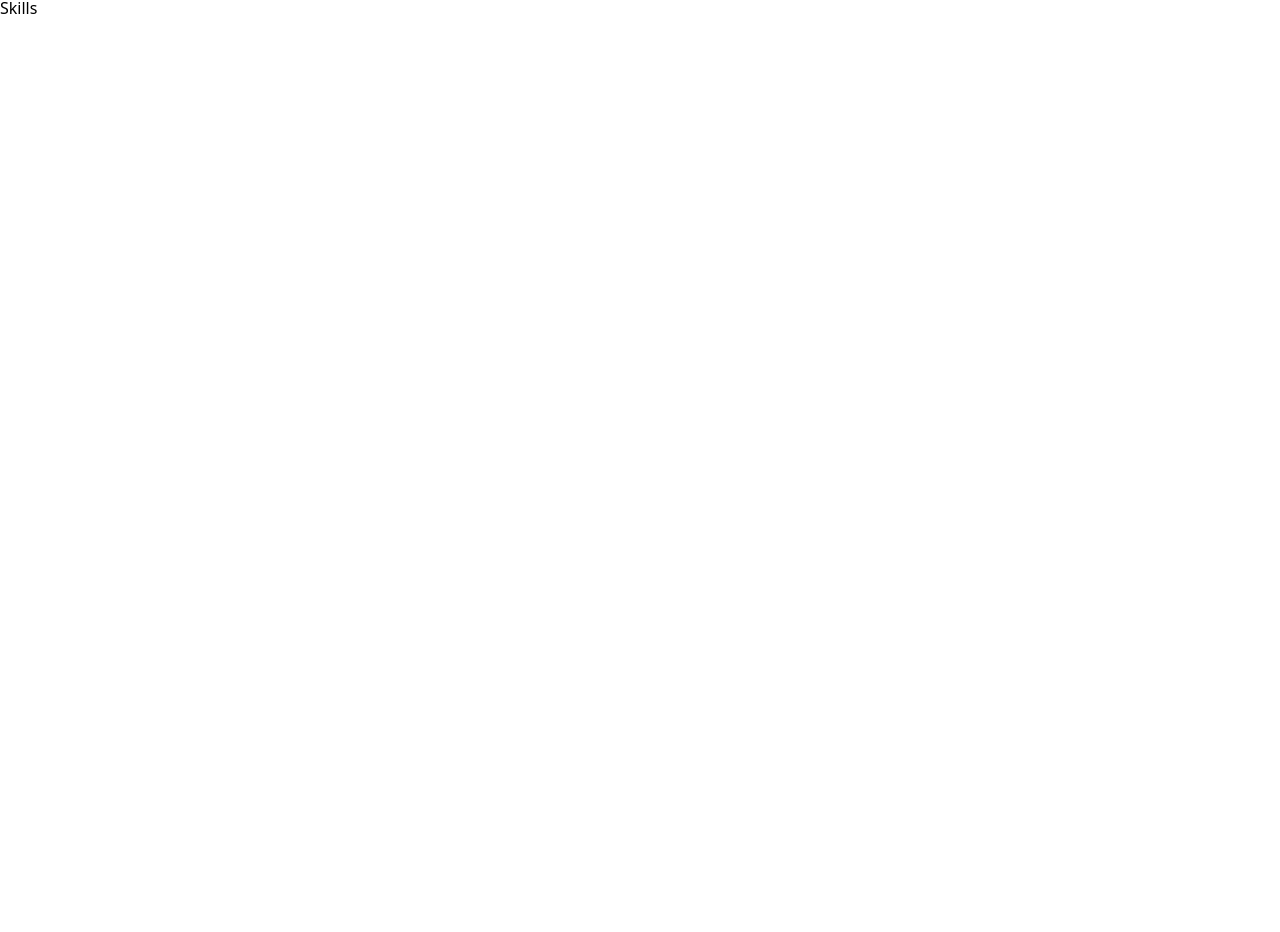
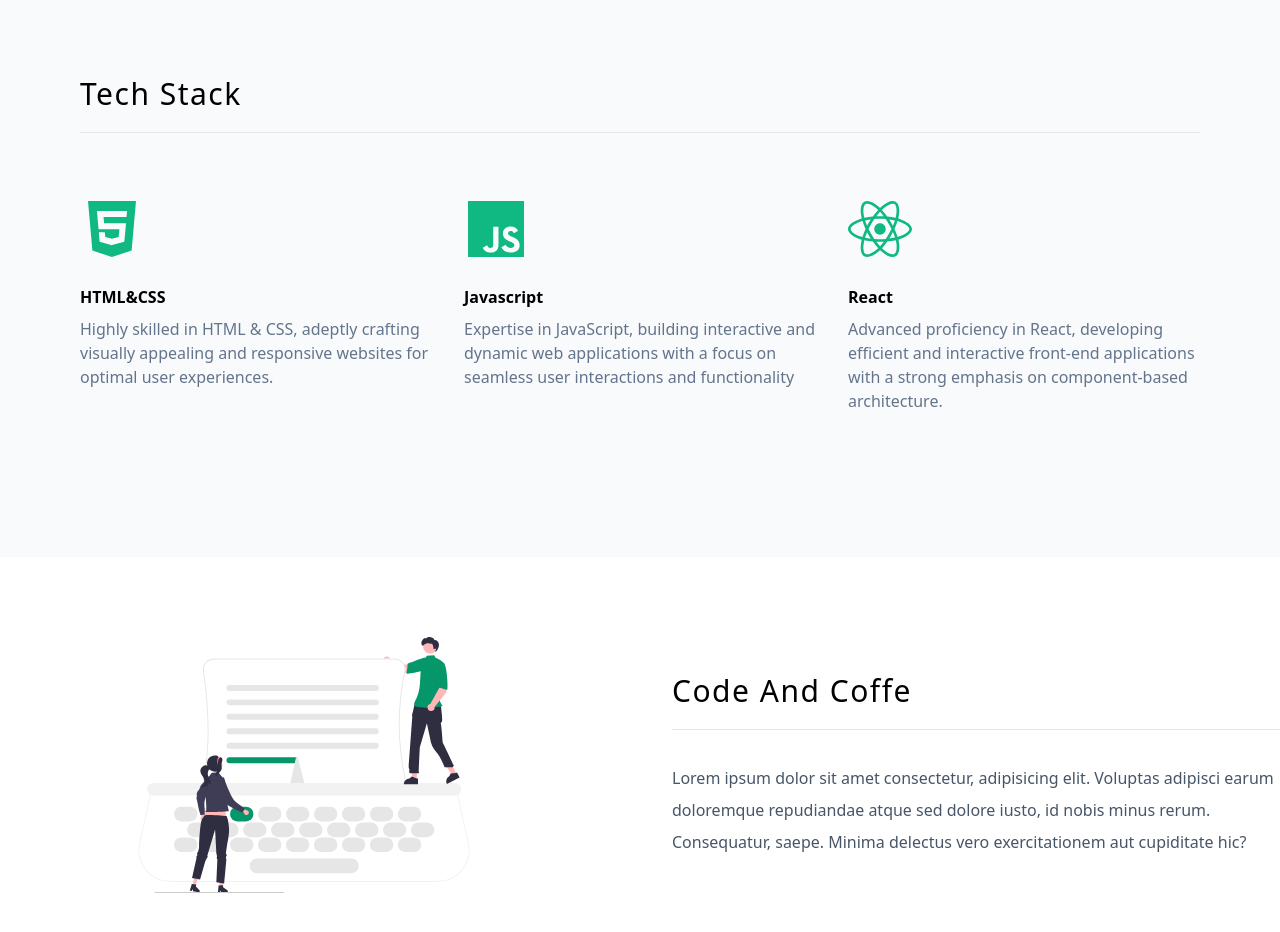
Before and after one commit to r8now/portfolio, a React (Vite) app: page / in a window 1280 px wide. Shown: the part 680-1612 px from the top of the page. Before the commit the page ends 800 px from the top, so only its background shows below. Built offline with nearby package versions, Linux system fonts and the light colour scheme.

Commit message:
more components added

```diff
--- a/index.html
+++ b/index.html
@@ -1,5 +1,5 @@
 <!doctype html>
-<html lang="en">
+<html lang="en" class="bg-slate-50 scroll-smooth">
   <head>
     <meta charset="UTF-8" />
     <link rel="icon" type="image/svg+xml" href="/vite.svg" />
--- a/src/App.jsx
+++ b/src/App.jsx
@@ -1,3 +1,4 @@
+import About from "./components/About";
 import Hero from "./components/Hero";
 import Navbar from "./components/Navbar"
 import Skills from "./components/Skills";
@@ -8,6 +9,7 @@ const App = () => {
       <Navbar />
       <Hero/>
       <Skills/>
+      <About/>
     </>
   );
 }
--- /dev/null
+++ b/src/components/About.jsx
@@ -0,0 +1,19 @@
+
+import aboutSvg from "../assets/about.svg";
+import SectionTitle from "./SectionTitle";
+const About = () => {
+  return (
+    <section className="bg-white py-20 " id="about">
+
+        <div className="align-element grid md:grid-cols-2 items-center gap-16">
+            <img src={aboutSvg} alt="aboutSvg" className="w-full h-64" />
+            <article>
+                <SectionTitle text="code and coffe"/>
+                <p className="text-slate-600 mt-8 leading-loose">Lorem ipsum dolor sit amet consectetur, adipisicing elit. Voluptas adipisci earum doloremque repudiandae atque sed dolore iusto, id nobis minus rerum. Consequatur, saepe. Minima delectus vero exercitationem aut cupiditate hic?</p>
+            </article>
+        </div>
+    </section>
+  )
+}
+
+export default About
--- a/src/components/SectionTitle.jsx
+++ b/src/components/SectionTitle.jsx
@@ -1,8 +1,11 @@
-import React from 'react'
 
-const SectionTitle = () => {
+
+const SectionTitle = ({text}) => {
   return (
-    <div>SectionTitle</div>
+    <div className="border-b border-gray-200 pb-5">
+
+        <h2 className="text-3xl font-medium tracking-wider capitalize">{text}</h2>
+    </div>
   )
 }
 
--- a/src/components/Skills.jsx
+++ b/src/components/Skills.jsx
@@ -1,8 +1,18 @@
-import React from 'react'
+
+import {skills} from "../data"
+import SectionTitle from './SectionTitle'
+import SkillsCard from './SkillsCard'
 
 const Skills = () => {
   return (
-    <div>Skills</div>
+    <section className='py-20 px-20 align-element' id='skills'>
+        <SectionTitle text="tech stack"/>
+        <div className="py-16 grid gap-8 md:grid-cols-2 lg:grid-cols-3">
+            {skills.map((skill)=> {
+                return <SkillsCard key={skill.id} {...skill}/>
+            })}
+        </div>
+    </section>
   )
 }
 
--- a/src/components/SkillsCard.jsx
+++ b/src/components/SkillsCard.jsx
@@ -1,8 +1,13 @@
-import React from 'react'
 
-const SkillsCard = () => {
+const SkillsCard = ({icon, title,text}) => {
   return (
-    <div>SkillsCard</div>
+    <article>
+        <span>{icon}</span>
+        <h4 className="mt-6 font-bold">{title}</h4>
+        <p className="mt-2 text-slate-500">
+            {text}
+        </p>
+    </article>
   )
 }
 
--- a/src/data.jsx
+++ b/src/data.jsx
@@ -3,8 +3,8 @@ import { FaHtml5, FaJs, FaReact } from 'react-icons/fa';
 
 export const links = [
   { id: nanoid(), href: '#home', text: 'home' },
+  { id: nanoid(), href: '#skills', text: 'skills' },
   { id: nanoid(), href: '#about', text: 'about' },
-  { id: nanoid(), href: '#skills', text: 'skills' },
   { id: nanoid(), href: '#projects', text: 'projects' },
 ];
 
```
